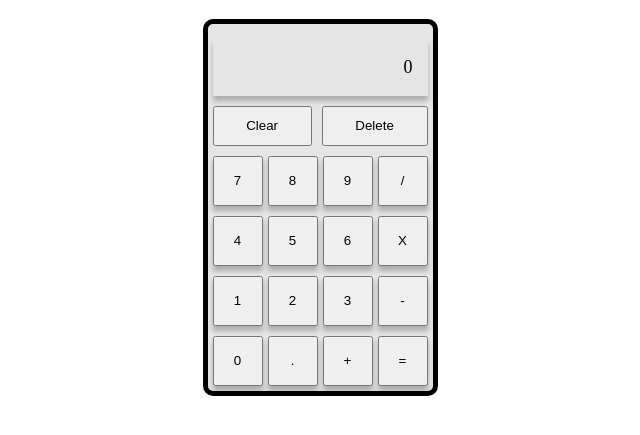
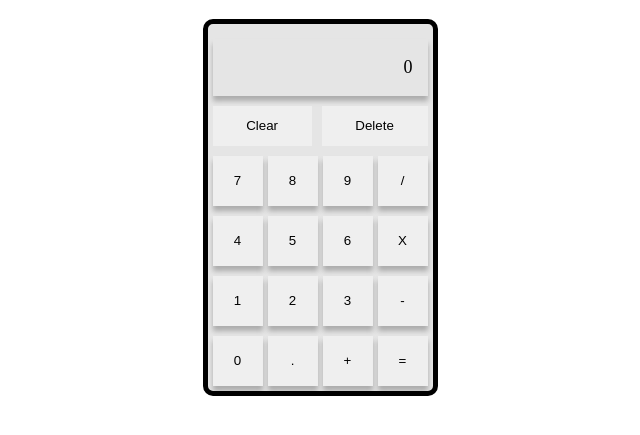
Before and after one commit to BJack0/Calculator-Project, a plain HTML site: page index.html in a window 1280 px wide. Shown: the part 69-504 px from the top of the page, without its empty margins (320-960 px from the left). Drawn offline with Linux system fonts and the light colour scheme.

Commit message:
Remove padding & border from buttons

```diff
--- a/style.css
+++ b/style.css
@@ -39,10 +39,14 @@
 
 #clear {
   margin-right: 5px;
+  padding: 0px;
+  border: 0px;
 }
 
 #delete {
   margin-left: 5px;
+  padding: 0px;
+  border: 0px;
 }
 
 #buttons-container {
@@ -59,4 +63,6 @@
   width: 50px;
   color: black;
   box-shadow: rgba(0, 0, 0, 0.25) 0px 5px 5px;
+  padding: 0px;
+  border: 0px;
 }
```
